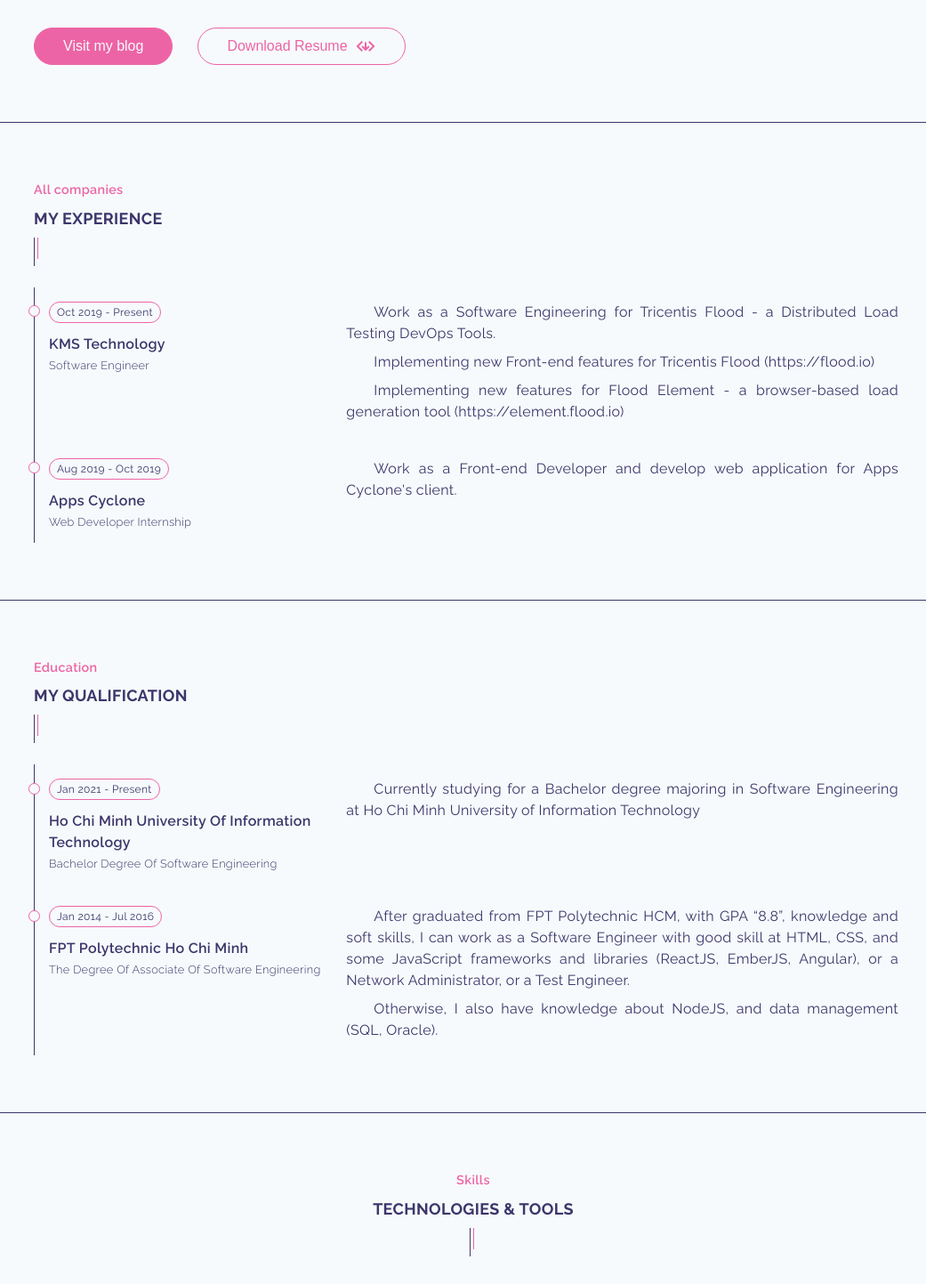
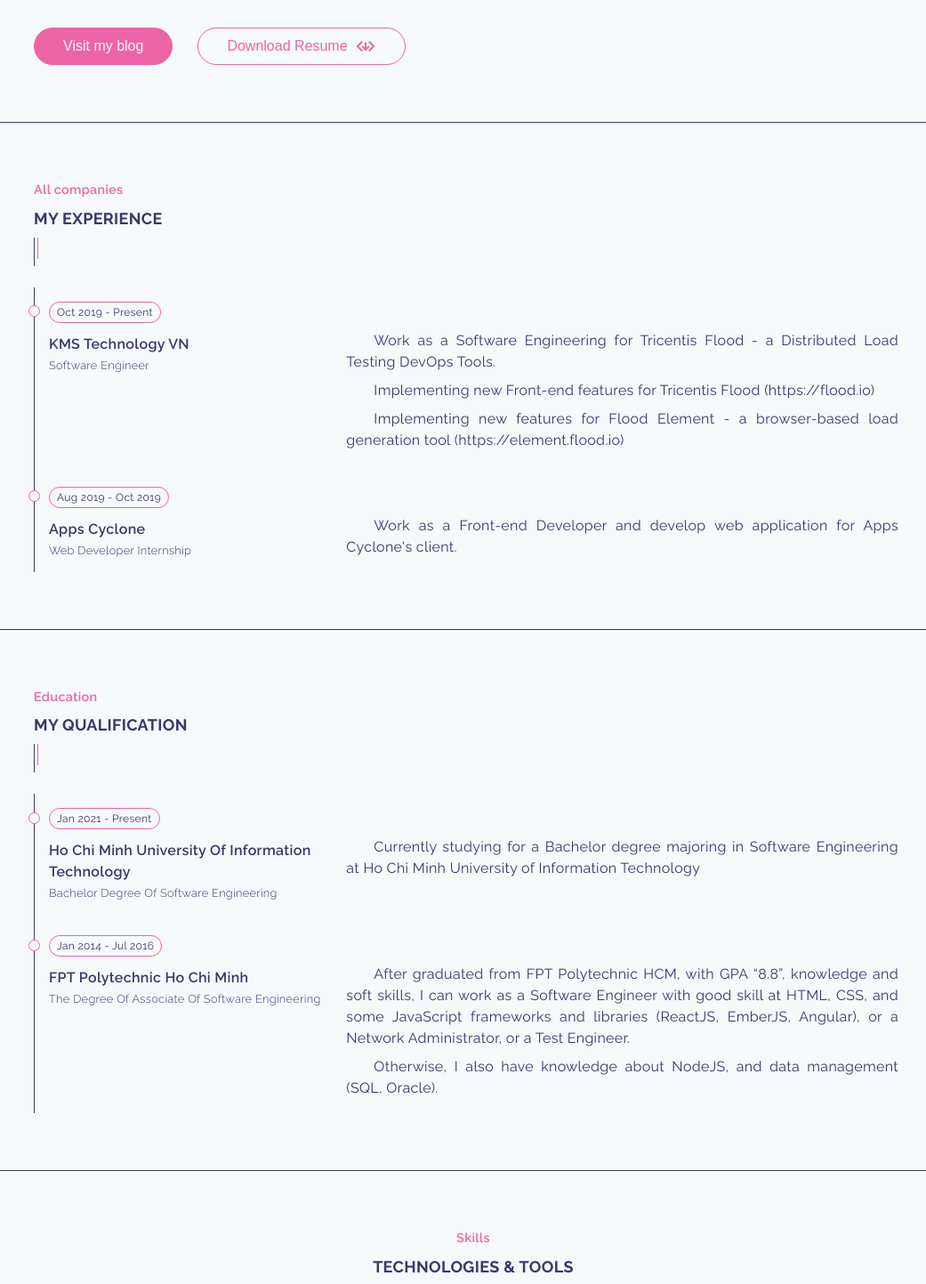
Before and after one commit to honglax/hong-la-personal-site, a React app: page / in a window 1280 px wide. Shown: the part 480-1923 px from the top of the page at 89% size, without its empty margins (108-1149 px from the left). Built offline with nearby package versions, Linux system fonts and the light colour scheme.

Commit message:
Add translation for experience and education

```diff
--- a/src/components/Contact/index.tsx
+++ b/src/components/Contact/index.tsx
@@ -1,6 +1,7 @@
 import React from 'react'
 import styled, { StyledComponent } from 'styled-components'
 import { FaPhone, FaMapMarkerAlt, FaPaperPlane } from 'react-icons/fa'
+import { Translation } from 'react-i18next'
 import Section from '@/components/Section'
 import SectionTitle from '@/components/SectionTitle'
 import InfoBlock, { InfoProps } from '@/components/InfoBlock'
@@ -16,46 +17,43 @@ const ContactWrapper: StyledComponent<'div', any, {}, never> = styled.div`
   }
 `
 
-const contactData: InfoProps[] = [
+const contactData: Partial<InfoProps>[] = [
   {
-    id: 1,
-    title: 'Phone',
-    content: '<a href="tel:+84989110991">(+84) 989.11.09.91</a>',
+    id: 'phone',
     icon: <FaPhone />,
   },
   {
-    id: 2,
-    title: 'Address',
-    content:
-      '<span>02 Tan Vien, Ward 2, Tan Binh District, Ho Chi Minh City, Vietnam</span>',
+    id: 'address',
     icon: <FaMapMarkerAlt />,
   },
   {
-    id: 3,
-    title: 'Email',
-    content: '<a href="mailto:hongla.html@gmail.com">hongla.html@gmail.com</a>',
+    id: 'email',
     icon: <FaPaperPlane />,
   },
 ]
 
 const Contact = () => (
+  <Translation>
+    {(t) => (
       <Section>
         <SectionTitle
-      title='For more info, please contact me'
-      subTitle='Contact'
+          title={t('contact.title')}
+          subTitle={t('contact.subTitle')}
           isCentered={true}
         />
         <ContactWrapper>
-      {contactData.map(({ id, title, content, icon }: InfoProps) => (
+          {contactData.map(({ id, icon }: Partial<InfoProps>) => (
             <InfoBlock
               key={id}
-          icon={icon}
-          title={title}
-          content={content}
+              icon={icon ?? <></>}
+              title={t(`contact.items.${id}.title`)}
+              content={t(`contact.items.${id}.content`)}
             ></InfoBlock>
           ))}
         </ContactWrapper>
       </Section>
+    )}
+  </Translation>
 )
 
 export default Contact
--- a/src/components/Education/index.tsx
+++ b/src/components/Education/index.tsx
@@ -1,49 +1,44 @@
 import React from 'react'
+import { Translation } from 'react-i18next'
 import Section from '@/components/Section'
 import SectionTitle from '@/components/SectionTitle'
 
-import Timeline, { ITimelineProps } from '@/components/Timeline'
+import Timeline from '@/components/Timeline'
 
-interface IEducation extends ITimelineProps {
-  id: number
+interface IEducation {
+  id: string
 }
 
 const qualifications: IEducation[] = [
   {
-    id: 1,
-    title: 'Ho Chi Minh University of Information Technology',
-    subTitle: 'Bachelor degree of Software Engineering',
-    fromDate: 'Jan 2021',
-    toDate: 'Present',
-    content: `<p>Currently studying for a Bachelor degree majoring in Software Engineering at Ho Chi Minh University of Information Technology</p>`,
+    id: 'uit',
   },
   {
-    id: 2,
-    title: 'FPT Polytechnic Ho Chi Minh',
-    subTitle: 'The Degree Of Associate of Software Engineering',
-    fromDate: 'Jan 2014',
-    toDate: 'Jul 2016',
-    content: `<p>After graduated from FPT Polytechnic HCM, with GPA “8.8”, knowledge and soft skills, I can work as a Software Engineer with good skill at HTML, CSS, and some JavaScript frameworks and libraries (ReactJS, EmberJS, Angular), or a Network Administrator, or a Test Engineer.</p>
-    <p>Otherwise, I also have knowledge about NodeJS, and data management (SQL, Oracle).</p>`,
+    id: 'fptPoly',
   },
 ]
 
 const Education = () => (
-  <Section>
-    <SectionTitle title='My qualification' subTitle='Education' />
-    {qualifications.map(
-      ({ id, title, subTitle, fromDate, toDate, content }: IEducation) => (
-        <Timeline
-          key={id}
-          title={title}
-          subTitle={subTitle}
-          fromDate={fromDate}
-          toDate={toDate}
-          content={content}
+  <Translation>
+    {(t) => (
+      <Section>
+        <SectionTitle
+          title={t('education.title')}
+          subTitle={t('education.subTitle')}
         />
-      )
+        {qualifications.map(({ id }: IEducation) => (
+          <Timeline
+            key={id}
+            title={t(`education.items.${id}.title`)}
+            subTitle={t(`education.items.${id}.subTitle`)}
+            fromDate={t(`education.items.${id}.fromDate`)}
+            toDate={t(`education.items.${id}.toDate`)}
+            content={t(`education.items.${id}.content`)}
+          />
+        ))}
+      </Section>
     )}
-  </Section>
+  </Translation>
 )
 
 export default Education
--- a/src/components/Experience/index.tsx
+++ b/src/components/Experience/index.tsx
@@ -1,49 +1,43 @@
 import React from 'react'
+import { Translation } from 'react-i18next'
 import Section from '@/components/Section'
 import SectionTitle from '@/components/SectionTitle'
-import Timeline, { ITimelineProps } from '@/components/Timeline'
+import Timeline from '@/components/Timeline'
 
-interface IExperience extends ITimelineProps {
-  id: number
+interface IExperience {
+  id: string
 }
 
 const expericenes: IExperience[] = [
   {
-    id: 1,
-    title: 'KMS Technology',
-    subTitle: 'Software Engineer',
-    fromDate: 'Oct 2019',
-    toDate: 'Present',
-    content: `<p>Work as a Software Engineering for Tricentis Flood - a Distributed Load Testing DevOps Tools.</p>
-    <p>Implementing new Front-end features for Tricentis Flood (https://flood.io)</p>
-    <p>Implementing new features for Flood Element - a browser-based load generation tool (https://element.flood.io)</p>`,
+    id: 'kmsTechnology',
   },
   {
-    id: 2,
-    title: 'Apps Cyclone',
-    subTitle: 'Web Developer Internship',
-    fromDate: 'Aug 2019',
-    toDate: 'Oct 2019',
-    content: `<p>Work as a Front-end Developer and develop web application for Apps Cyclone's client.</p>`,
+    id: 'appsCyclone',
   },
 ]
 
 const Expericene = () => (
-  <Section>
-    <SectionTitle title='My experience' subTitle='All companies' />
-    {expericenes.map(
-      ({ id, title, subTitle, fromDate, toDate, content }: IExperience) => (
-        <Timeline
-          key={id}
-          title={title}
-          subTitle={subTitle}
-          fromDate={fromDate}
-          toDate={toDate}
-          content={content}
+  <Translation>
+    {(t) => (
+      <Section>
+        <SectionTitle
+          title={t('experience.title')}
+          subTitle={t('experience.subTitle')}
         />
-      )
+        {expericenes.map(({ id }: IExperience) => (
+          <Timeline
+            key={id}
+            title={t(`experience.items.${id}.title`)}
+            subTitle={t(`experience.items.${id}.subTitle`)}
+            fromDate={t(`experience.items.${id}.fromDate`)}
+            toDate={t(`experience.items.${id}.toDate`)}
+            content={t(`experience.items.${id}.content`)}
+          />
+        ))}
+      </Section>
     )}
-  </Section>
+  </Translation>
 )
 
 export default Expericene
--- a/src/components/InfoBlock/index.tsx
+++ b/src/components/InfoBlock/index.tsx
@@ -6,7 +6,7 @@ import { ThemeContext } from '@/context'
 import { IconType } from 'react-icons'
 
 export type InfoProps = {
-  id?: number
+  id?: string
   title: string
   icon: JSX.Element | IconType
   content: string
--- a/src/components/LanguageSwicher/index.tsx
+++ b/src/components/LanguageSwicher/index.tsx
@@ -58,7 +58,6 @@ const languages: Language[] = [
 
 const LanguageSwicher = () => {
   const { i18n } = useTranslation()
-
   const changeLanguage = (lng: string) => i18n.changeLanguage(lng)
 
   return (
--- a/src/components/Timeline/index.tsx
+++ b/src/components/Timeline/index.tsx
@@ -67,6 +67,12 @@ const Content: StyledComponent<'div', any, {}, never> = styled.div`
   text-indent: 5%;
   width: calc(100% * 2 / 3);
   padding-left: 1rem;
+  padding-top: 2rem;
+
+  a {
+    color: inherit;
+    text-decoration: none;
+  }
 
   p {
     line-height: 1.5;
--- a/src/i18n/locales/en/translation.json
+++ b/src/i18n/locales/en/translation.json
@@ -1,12 +1,75 @@
 {
   "name": "Hong La",
+  "siteTitle": "Hong La - A Cat Lover",
   "header": {
-    "title": "Working at KMS Technology Viet Nam - Team Tricentis Flood",
-    "subTitle": "Software Engineer",
-    "content": "<p>Hi, It's me - Hong La - a normal guy who fall madly in love with cat 🐱, cactus 🌵, and sunflower 🌻.</p><p>I'm currently working as a Software Engineer with 1+ years of experience. Before working in the IT industry, I’ve had over 4 years of experience working in F&B as an IT Consultant and a Store Manager.</p><p>I’m strongly interested not only in JavaScript, HTML, CSS but also in many JavaScript libraries and frameworks. Moreover, I'm confident about my adaptability, soft skills, English, communication skill, and my sense of humour.</p><p>Wanna know more about me? Click these buttons below 👇</p>",
+    "title": "Software Engineer at KMS Technology Viet Nam - Team Tricentis Flood",
+    "subTitle": "A Cat Lover",
+    "content": "<p>Hi, It's me - Hong La - a normal guy who fall madly in love with cat 🐱, cactus 🌵, and sunflower 🌻.</p><p>I'm currently working as a Software Engineer at KMS Technology VN with nearly 2 years of experience. Before working in the IT industry, I’ve had over 4 years of experience working in F&B as an IT Consultant and a Store Manager.</p><p>I’m strongly interested not only in JavaScript, HTML, CSS but also in many JavaScript libraries and frameworks. Moreover, I'm confident about my adaptability, soft skills, English, communication skill, and my sense of humour.</p><p>Wanna know more about me? Click these buttons below 👇</p>",
     "button": {
       "blog": "Visit my blog",
       "resume": "Download Resume"
     }
+  },
+  "experience": {
+    "title": "My Experience",
+    "subTitle": "All companies",
+    "items": {
+      "kmsTechnology": {
+        "title": "KMS Technology VN",
+        "subTitle": "Software Engineer",
+        "fromDate": "Oct 2019",
+        "toDate": "Present",
+        "content": "<p>Work as a Software Engineering for Tricentis Flood - a Distributed Load Testing DevOps Tools.</p><p>Implementing new Front-end features for Tricentis Flood (<a href='https://flood.io' target='_blank'>https://flood.io</a>)</p><p>Implementing new features for Flood Element - a browser-based load generation tool (<a href='https://element.flood.io' target='_blank'>https://element.flood.io</a>)</p>"
+      },
+      "appsCyclone": {
+        "title": "Apps Cyclone",
+        "subTitle": "Web Developer Internship",
+        "fromDate": "Aug 2019",
+        "toDate": "Oct 2019",
+        "content": "<p>Work as a Front-end Developer and develop web application for Apps Cyclone's client.</p>"
+      }
+    }
+  },
+  "education": {
+    "title": "My Qualification",
+    "subTitle": "Education",
+    "items": {
+      "uit": {
+        "title": "Ho Chi Minh University Of Information Technology",
+        "subTitle": "Bachelor Degree Of Software Engineering",
+        "fromDate": "Jan 2021",
+        "toDate": "Present",
+        "content": "<p>Currently studying for a Bachelor degree majoring in Software Engineering at Ho Chi Minh University of Information Technology</p>"
+      },
+      "fptPoly": {
+        "title": "FPT Polytechnic Ho Chi Minh",
+        "subTitle": "The Degree Of Associate Of Software Engineering",
+        "fromDate": "Jan 2014",
+        "toDate": "Jul 2016",
+        "content": "<p>After graduated from FPT Polytechnic HCM, with GPA “8.8”, knowledge and soft skills, I can work as a Software Engineer with good skill at HTML, CSS, and some JavaScript frameworks and libraries (ReactJS, EmberJS, Angular), or a Network Administrator, or a Test Engineer.</p><p>Otherwise, I also have knowledge about NodeJS, and data management (SQL, Oracle).</p>"
+      }
+    }
+  },
+  "skill": {
+    "title": "Technologies & Tools",
+    "subTitle": "Skills"
+  },
+  "contact": {
+    "title": "For more info, please contact me",
+    "subTitle": "Contact",
+    "items": {
+      "phone": {
+        "title": "Phone",
+        "content": "<a href='tel:+84989110991'>(+84) 989.11.09.91</a>"
+      },
+      "address": {
+        "title": "Address",
+        "content": "<span>02 Tan Vien, Ward 2, Tan Binh District, Ho Chi Minh City, Vietnam</span>"
+      },
+      "email": {
+        "title": "Email",
+        "content": "<a href='mailto:hongla.html@gmail.com'>hongla.html@gmail.com</a>"
+      }
+    }
   }
 }
--- a/src/i18n/locales/vi/translation.json
+++ b/src/i18n/locales/vi/translation.json
@@ -1,12 +1,75 @@
 {
   "name": "Lã Xuân Hồng",
+  "siteTitle": "Hồng Lã - Một người yêu mèo",
   "header": {
-    "title": "Làm việc tại công ty KMS Technology Việt Nam - Team Tricentis Flood",
-    "subTitle": "Kỹ sư phần mềm",
-    "content": "<p>Hi, It's me - Hong La - a normal guy who fall madly in love with cat 🐱, cactus 🌵, and sunflower 🌻.</p><p>I'm currently working as a Software Engineer with 1+ years of experience. Before working in the IT industry, I’ve had over 4 years of experience working in F&B as an IT Consultant and a Store Manager.</p><p>I’m strongly interested not only in JavaScript, HTML, CSS but also in many JavaScript libraries and frameworks. Moreover, I'm confident about my adaptability, soft skills, English, communication skill, and my sense of humour.</p><p>Wanna know more about me? Click these buttons below 👇</p>",
+    "title": "Kỹ sư phần mềm tại công ty KMS Technology Việt Nam - Team Tricentis Flood",
+    "subTitle": "Một người yêu mèo",
+    "content": "<p>Xin chào, là mình, Lã Xuân Hồng đây - một chàng trai bình thường nhưng có tình yêu mãnh liệt với các bé mèo 🐱, xương rồng mạnh mẽ 🌵, và những bông hoa hướng dương 🌻.</p><p>Mình hiện đang làm Kỹ sư phần mềm tại KMS Technology VN với gần 2 năm kinh nghiệm. Trước khi làm việc trong lĩnh vực phần mềm, mình đã có hơn 4 năm kinh nghiệm làm việc trong môi trường dịch vụ F&B với vai trò là một người tư vấn về IT cũng như là Cửa hàng trưởng.</p><p>Mình cực kỳ yêu thích làm việc với HTML, CSS, JavaScript. Đồng thời mình còn có hứng thú với các thư viện cũng như framework của JavaScript. Hơn thế nữa, mình cực kỳ tự tin vào khả năng thích ứng của bản thân, cũng như các kỹ năng mềm, kỹ năng Anh ngữ, kỹ năng giao tiếp, cùng với óc hài hước của bản thân.</p><p>Bạn muốn hiểu thêm về mình? Thử nhấn vào một trong hai nút bên dưới để biết nhé 👇</p>",
     "button": {
       "blog": "Ghé thăm blog của mình",
       "resume": "Tải xuống CV"
     }
+  },
+  "experience": {
+    "title": "Kinh nghiệm",
+    "subTitle": "Các công ty đã và đang làm việc",
+    "items": {
+      "kmsTechnology": {
+        "title": "KMS Technology VN",
+        "subTitle": "Kỹ sư phần mềm",
+        "fromDate": "10/2019",
+        "toDate": "Hiện tại",
+        "content": "<p>Work as a Software Engineering for Tricentis Flood - a Distributed Load Testing DevOps Tools.</p><p>Implementing new Front-end features for Tricentis Flood (https://flood.io)</p><p>Implementing new features for Flood Element - a browser-based load generation tool (https://element.flood.io)</p>"
+      },
+      "appsCyclone": {
+        "title": "Apps Cyclone",
+        "subTitle": "Thực tập sinh lập trình Website",
+        "fromDate": "08/2019",
+        "toDate": "10/2019",
+        "content": "<p>Làm việc với vai trò Lập trình viên Front-end và phát triển các ứng dụng web cho khách hàng của Apps Cylone</p>"
+      }
+    }
+  },
+  "education": {
+    "title": "Học vấn và bằng cấp",
+    "subTitle": "Học vấn",
+    "items": {
+      "uit": {
+        "title": "Đại học Công Nghệ Thông Tin HCM",
+        "subTitle": "Cử nhân Kỹ thuật phần mềm",
+        "fromDate": "01/2021",
+        "toDate": "Hiện tại",
+        "content": "<p>Hiện đang theo học tại Đại học Công Nghệ Thông Tin Tp.Hồ Chí Minh - Chuyên ngành Kỹ thuật phần mềm.</p>"
+      },
+      "fptPoly": {
+        "title": "Cao đẳng thực hành FPT Polytechnic HCM",
+        "subTitle": "Cử nhân thực hành Ứng dụng phần mềm",
+        "fromDate": "01/2014",
+        "toDate": "06/2016",
+        "content": "<p>After graduated from FPT Polytechnic HCM, with GPA “8.8”, knowledge and soft skills, I can work as a Software Engineer with good skill at HTML, CSS, and some JavaScript frameworks and libraries (ReactJS, EmberJS, Angular), or a Network Administrator, or a Test Engineer.</p><p>Otherwise, I also have knowledge about NodeJS, and data management (SQL, Oracle).</p>"
+      }
+    }
+  },
+  "skill": {
+    "title": "Các công nghệ & công cụ lập trình",
+    "subTitle": "Kỹ năng"
+  },
+  "contact": {
+    "title": "Kết nối với mình qua các phương thức sau",
+    "subTitle": "Liên hệ",
+    "items": {
+      "phone": {
+        "title": "Điện thoại",
+        "content": "<a href='tel:+84989110991'>(+84) 989.11.09.91</a>"
+      },
+      "address": {
+        "title": "Địa chỉ",
+        "content": "<span>02 Tản Viên, Phường 2, Quận Tân Bình, TP.Hồ Chí Minh, Việt Nam</span>"
+      },
+      "email": {
+        "title": "Email",
+        "content": "<a href='mailto:hongla.html@gmail.com'>hongla.html@gmail.com</a>"
+      }
+    }
   }
 }
```
Also changed, not shown: src/components/Header/index.tsx (+15 -9 lines), src/components/Nav/index.tsx (+7 -6 lines), src/components/Skills/index.tsx (+7 -2 lines). Lines whose indentation alone changed are shown as unchanged.
